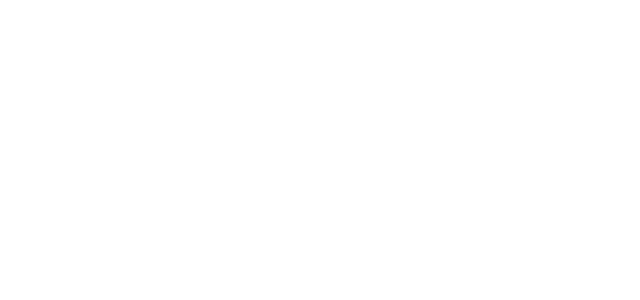
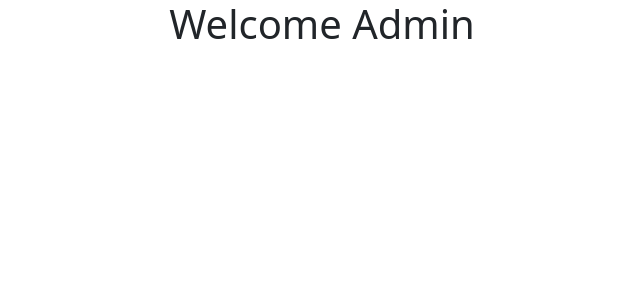
Before and after one commit to nishant14763/Online_Banking_System, a React (Create React App) app in the folder frontend/: page /Admin/dashboard in a window 1280 px wide. Before the commit this address had no page. Shown: the top 300 px of the page, without its empty margins (318-958 px from the left). Built offline with nearby package versions, Linux system fonts and the light colour scheme.

Commit message:
feat: admin dashboard init

```diff
--- a/frontend/src/App.js
+++ b/frontend/src/App.js
@@ -21,6 +21,7 @@
 import AddPayee from "./components/user/AddPayee";
 import SideNavbar from "./components/user/SideNavbar";
 import Home from "./components/Home/Home";
+import AdminHome from "./components/admin/AdminHome";
 
 
 
@@ -41,14 +42,18 @@
           	<Route path="UserList" element={<UserList />}></Route>
           	<Route path="UserDetails" element={<UserDetails />}></Route>
           	<Route path="Sidebar" element={<Sidebar />}></Route>
-            <Route path="Admin" element={<Admin />}></Route>
 
+           {/* Profile Routes */}
             <Route path="profile/account-summary" element={<SideNavbar />}></Route>
             <Route path="profile/statement" element={<AccountStatement />}></Route>
             <Route path="profile/change-id" element={<ChangeUserId />}></Route>
             <Route path="profile/profile" element={<UserProfile />}></Route>
             <Route path="profile/transfer" element={<FundTransfer />}></Route>
             <Route path="profile/payee" element={<AddPayee />}></Route>
+
+          {/* Admin Routes */}
+            <Route path="Admin" element={<Admin />}></Route>
+            <Route path="Admin/dashboard" element={<AdminHome />}></Route>
           </Route>
         </Routes>
       </BrowserRouter>
--- a/frontend/src/components/Home/AdminLogin.js
+++ b/frontend/src/components/Home/AdminLogin.js
@@ -4,12 +4,14 @@
 import userService from '../../services/userService';
 import AdminDashboard from '../AdminDashboard';
 import UserProfile from '../user/UserProfile';
+import { useNavigate } from "react-router-dom";
 
 
 const AdminLogin = () =>{
   const [userID, setUserID] = useState('');
   const [password, setPassword] = useState('');
   const [status, setStatus] = useState("start");
+  const navigate = useNavigate();
   const handleLogin = () => {
     userService
       .get(userID)
@@ -53,7 +55,7 @@
           value={password}
           onChange={(e) => setPassword(e.target.value)}
         />
-        <button type="submit">Login</button>
+        <button type="submit" onClick={()=>navigate("/Admin/dashboard")} >Login</button>
         </form>
     </div>
     </div>
--- /dev/null
+++ b/frontend/src/components/admin/AdminHome.js
@@ -0,0 +1,11 @@
+import React from "react";
+
+const AdminHome = () => {
+    return(
+        <div>
+            <h1>Welcome Admin</h1>
+        </div>
+    )
+}
+
+export default AdminHome;
```
